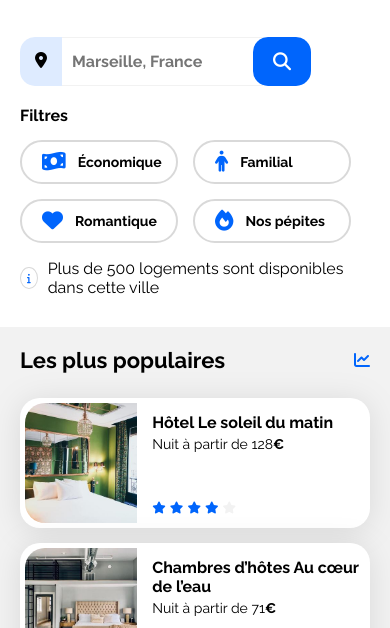
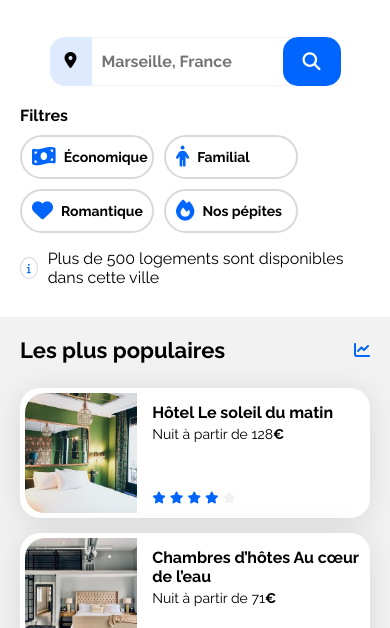
Before and after one commit to oxford777/page_accueil_agence_voyage_BOOKI, a plain HTML site: page index.html in a window 390 px wide. Shown: the part 216-844 px from the top of the page. Drawn offline with Linux system fonts and the light colour scheme.

Commit message:
version mobile : barre de recherche centrée et filtres correctement alignés en 2 par ligne entre 368px et 320px

```diff
--- a/css/mobile.css
+++ b/css/mobile.css
@@ -45,6 +45,11 @@
   .bouton span {
     display: none;
   }
+
+#rechercher{
+    justify-content: center;
+}
+
   /* On affiche l’icône */
   .bouton i {
     display: inline-block;
@@ -57,10 +62,17 @@
   }
   .filtres {
     flex-wrap: wrap;
+    gap: 10px;
   }
+
+.filtres i{
+    margin-right: 8px;
+}
+
   .filtres a {
     flex: 0 0 auto;
     min-width: 120px;
+    padding: 0 0 0 10px;
   }
   .hebergements-and-populaires {
     flex-direction: column;
```
